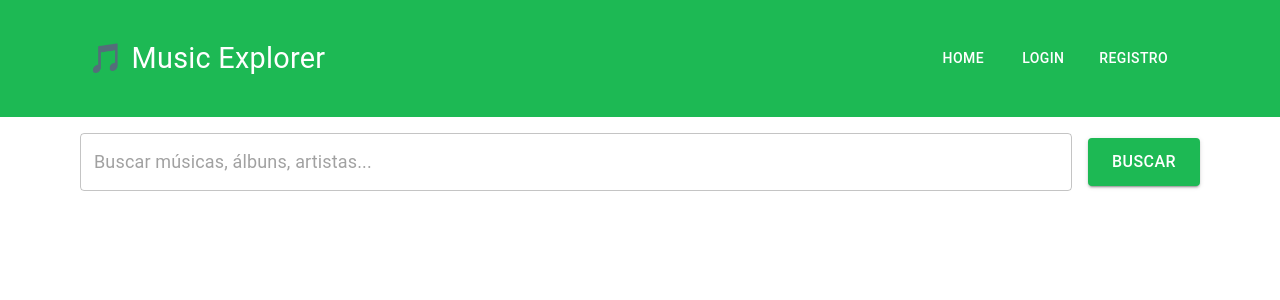
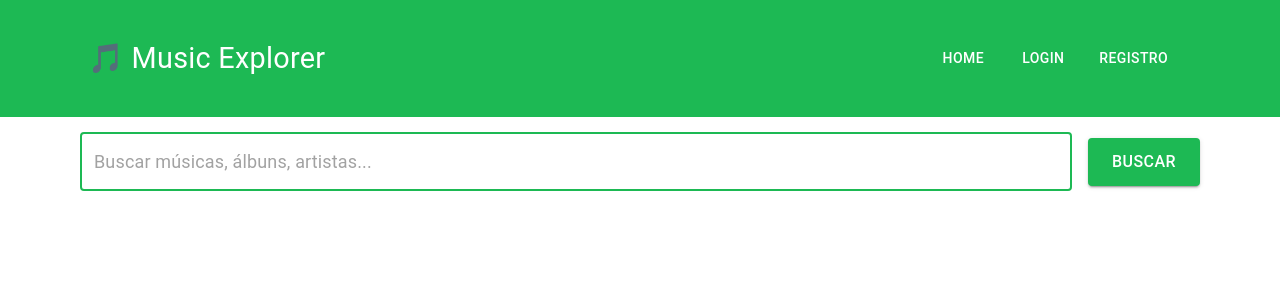
Before and after one commit to marcelosampaio/MusicExplorer, a React (Create React App) app: page / in a window 1280 px wide. Shown: the top 300 px of the page. Built offline with nearby package versions, Linux system fonts and the light colour scheme.

Commit message:
fix: SearchBar UI

```diff
--- a/src/components/SearchBar.js
+++ b/src/components/SearchBar.js
@@ -1,8 +1,13 @@
-import React, { useState } from "react";
+import React, { useState, useRef, useEffect } from "react";
 import { TextField, Button, Box } from "@mui/material";
 
 function SearchBar({ onSearch }) {
   const [term, setTerm] = useState("");
+  const inputRef = useRef(null);
+
+  useEffect(() => {
+    inputRef.current?.focus();
+  }, []);
 
   const handleSubmit = (e) => {
     e.preventDefault();
@@ -28,6 +33,7 @@ function SearchBar({ onSearch }) {
       }}
     >
       <TextField
+        inputRef={inputRef} // adiciona referência para foco
         variant="outlined"
         placeholder="Buscar músicas, álbuns, artistas..."
         value={term}
@@ -38,6 +44,12 @@ function SearchBar({ onSearch }) {
           bgcolor: "background.paper",
           borderRadius: 1,
           input: { fontSize: { xs: 16, sm: 18 } },
+          "& .MuiOutlinedInput-root": {
+            "&.Mui-focused fieldset": {
+              borderColor: "#1DB954",
+              borderWidth: 2,
+            },
+          },
         }}
       />
       <Button
--- /dev/null
+++ b/src/components/Spinner.js
@@ -0,0 +1,9 @@
+import { Box, CircularProgress } from "@mui/material";
+
+export default function Spinner({ size = 40, mt = 6 }) {
+  return (
+    <Box sx={{ display: "flex", justifyContent: "center", mt }}>
+      <CircularProgress sx={{ color: "#1DB954" }} size={size} />
+    </Box>
+  );
+}
--- a/src/pages/Home.js
+++ b/src/pages/Home.js
@@ -4,13 +4,13 @@ import {
   Button,
   Stack,
   Typography,
-  CircularProgress,
   Snackbar,
   Alert,
   Slide,
 } from "@mui/material";
 import SearchBar from "../components/SearchBar";
 import MusicList from "../components/MusicList";
+import Spinner from "../components/Spinner";
 import { useAuth } from "../contexts/AuthContext";
 import supabase from "../services/SupabaseClient";
 
@@ -125,7 +125,6 @@ function Home() {
     window.scrollTo({ top: 0, behavior: "smooth" });
   };
 
-  // Favoritar/desfavoritar com Supabase
   const toggleFavorite = async (musicId) => {
     if (!user) {
       setSnackbar({
@@ -204,9 +203,7 @@ function Home() {
       <SearchBar onSearch={handleSearch} />
 
       {loading ? (
-        <Box sx={{ display: "flex", justifyContent: "center", mt: 6 }}>
-          <CircularProgress sx={{ color: "#1DB954" }} />
-        </Box>
+        <Spinner />
       ) : errorMessage ? (
         <Typography align="center" color="error" sx={{ my: 4 }}>
           {errorMessage}
@@ -262,7 +259,6 @@ function Home() {
         </>
       )}
 
-      {/* Snackbar Spotify-style */}
       <Snackbar
         open={snackbar.open}
         autoHideDuration={4000}
--- a/src/pages/Profile.js
+++ b/src/pages/Profile.js
@@ -1,13 +1,7 @@
 import { useEffect, useState, useRef } from "react";
-import {
-  Box,
-  Typography,
-  CircularProgress,
-  Snackbar,
-  Alert,
-  Slide,
-} from "@mui/material";
+import { Box, Typography, Snackbar, Alert, Slide } from "@mui/material";
 import MusicList from "../components/MusicList";
+import Spinner from "../components/Spinner";
 import { useAuth } from "../contexts/AuthContext";
 import supabase from "../services/SupabaseClient";
 
@@ -118,7 +112,7 @@ function Profile() {
           variant="h5"
           sx={{ fontWeight: 600, mb: 1, color: "text.primary" }}
         >
-          Informações do Usuário
+          Meus Dados
         </Typography>
 
         {user ? (
@@ -151,9 +145,7 @@ function Profile() {
       </Typography>
 
       {loading ? (
-        <Box sx={{ display: "flex", justifyContent: "center", mt: 6 }}>
-          <CircularProgress sx={{ color: "#1DB954" }} />
-        </Box>
+        <Spinner />
       ) : !user ? (
         <Typography align="center" color="text.secondary" sx={{ mt: 4 }}>
           Faça login para visualizar suas músicas favoritas 🎧
@@ -177,7 +169,6 @@ function Profile() {
         />
       )}
 
-      {/* Snackbar */}
       <Snackbar
         open={snackbar.open}
         autoHideDuration={4000}
```
